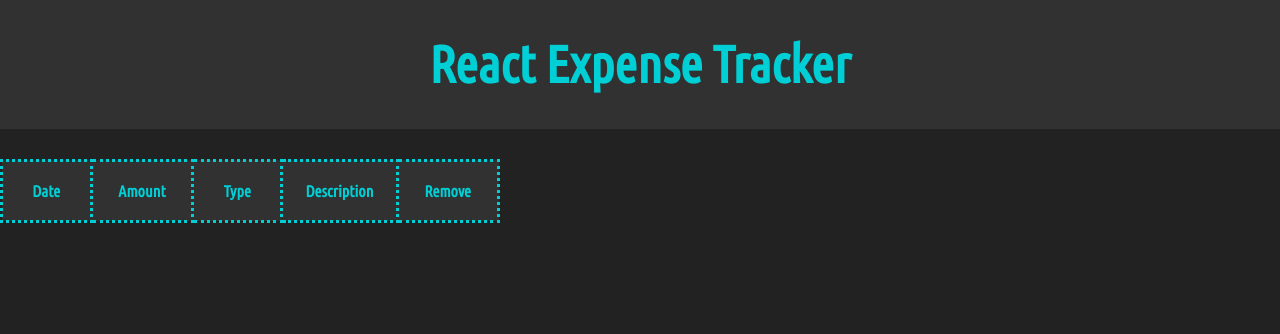
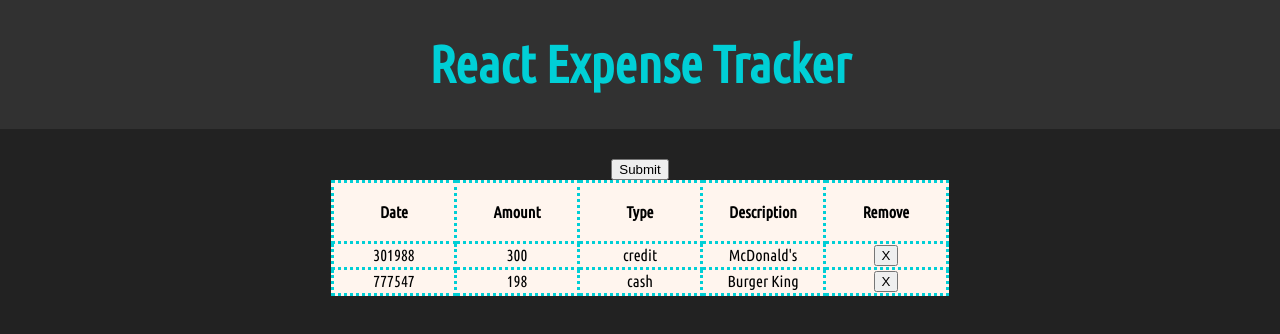
Before and after one commit to bbastanza/Expense-Tracker-React, a React (Create React App) app: page / in a window 1280 px wide. Shown: the top 334 px of the page. Built offline with nearby package versions, Linux system fonts and the light colour scheme.

Commit message:
commit passing props

```diff
--- a/src/App.css
+++ b/src/App.css
@@ -10,32 +10,19 @@ html {
 
 .App {
     text-align: center;
-}
-
-@media (prefers-reduced-motion: no-preference) {
-    .App-logo {
-        animation: App-logo-spin infinite 20s linear;
-    }
-}
-
-.App-header {
-    background-color: #313131;
     display: flex;
     flex-direction: column;
     align-items: center;
     justify-content: center;
+}
+
+.App-header {
+    width: 100%;
+    background-color: #313131;
     font-size: calc(10px + 2vmin);
     color: rgb(0, 207, 214);
-    margin-bottom: 30px;
-}
-
-@keyframes App-logo-spin {
-    from {
-        transform: rotate(0deg);
-    }
-    to {
-        transform: rotate(360deg);
-    }
+    margin: 0 auto 30px;
+    padding: auto;
 }
 
 .data-cell {
@@ -43,21 +30,19 @@ html {
     width: 80px;
 }
 
-.table {
-    display: flex;
-    flex-direction: column;
-    align-items: center;
-    color: rgb(0, 207, 214);
-    width: 500px;
-    margin: auto;
+table {
+    border-collapse: collapse;
 }
 
-table {
-    border-collapse: collapse;
+.table:nth-child(odd) {
+    background-color: seashell;
+}
+
+.table:nth-child(even) {
+    background-color: grey;
 }
 
 th,
 td {
     border: 3px dotted rgb(0, 207, 214);
-    background-color: #313131;
 }
--- a/src/App.js
+++ b/src/App.js
@@ -1,26 +1,46 @@
 import React, { Component } from "react";
 import "./App.css";
-import HeaderRow from "./components/HeaderRow";
-import TableDataRow from "./components/TableDataRow";
+import Table from "./components/Table";
+import Form from "./components/Form";
 
 class App extends Component {
     constructor() {
         super();
         this.state = {
-            expenses: [{ id: Math.random(), name: "here", date: 1990, amount: 342.33, type: "credit" }],
-            dataComponents: [],
+            items: [
+                {
+                    id: 1,
+                    date: 301988,
+                    amount: 300,
+                    type: "credit",
+                    description: "McDonald's",
+                },
+                {
+                    id: 2,
+                    date: 777547,
+                    amount: 198,
+                    type: "cash",
+                    description: "Burger King",
+                },
+            ],
         };
-        this.updateState = this.updateState.bind(this);
+        this.removeExpense = this.removeExpense.bind(this);
+        this.addExpense = this.addExpense.bind(this);
     }
 
-    updateState() {
+    addExpense(newExpense) {
+        console.log(newExpense);
+    }
+
+    removeExpense(id) {
         this.setState((prevState) => {
-            let newExpenseComponents = [];
-            for (const expense of prevState.expenses) {
-                newExpenseComponents.push(<TableDataRow key={expense.id} item={expense} />);
-                console.log(<TableDataRow key={expense.id} item={expense} />);
+            let remainingItems = [];
+            for (const item of prevState.items) {
+                if (item.id !== id) {
+                    remainingItems.push(item);
+                }
             }
-            return { dataComponents: newExpenseComponents };
+            return { items: remainingItems };
         });
     }
 
@@ -28,14 +48,10 @@ class App extends Component {
         return (
             <div className="App">
                 <header className="App-header">
-                    <h1 onClick={this.updateState}>React Expense Tracker</h1>
+                    <h1>React Expense Tracker</h1>
                 </header>
-                <table>
-                    <thead className="table">
-                        <HeaderRow />
-                    </thead>
-                    <tbody>{this.state.dataComponents}</tbody>
-                </table>
+                <Form addExpense={this.addExpense} />
+                <Table removeExpense={this.removeExpense} expenses={this.state.items} />
             </div>
         );
     }
--- /dev/null
+++ b/src/components/Form.js
@@ -0,0 +1,19 @@
+import React from "react";
+
+function Form(props) {
+    let newExpense = {
+        id: 1,
+        date: 301988,
+        amount: 300,
+        type: "credit",
+        description: "McDonald's",
+    };
+
+    return (
+        <div>
+            <button onClick={props.addExpense(newExpense)}>Submit</button>
+        </div>
+    );
+}
+
+export default Form;
--- a/src/components/HeaderRow.js
+++ b/src/components/HeaderRow.js
@@ -2,6 +2,7 @@ import React from "react";
 
 function TableHeaderRow() {
     return (
+        <tbody>
             <tr>
                 <th className="data-cell">Date</th>
                 <th className="data-cell">Amount</th>
@@ -9,6 +10,7 @@ function TableHeaderRow() {
                 <th className="data-cell">Description</th>
                 <th className="data-cell">Remove</th>
             </tr>
+        </tbody>
     );
 }
 
--- /dev/null
+++ b/src/components/Table.js
@@ -0,0 +1,31 @@
+import React, { Component } from "react";
+import HeaderRow from "./HeaderRow";
+import TableDataRow from "./TableDataRow";
+
+class Table extends Component {
+    constructor() {
+        super();
+        this.buttonClicked = this.buttonClicked.bind(this);
+    }
+
+    buttonClicked(id) {
+        this.props.removeExpense(id);
+    }
+
+    render() {
+        let tableDataRowComponents = this.props.expenses.map((item) => {
+            return <TableDataRow handleChange={this.buttonClicked} key={item.id} expense={item} />;
+        });
+
+        return (
+            <div>
+                <table className="table">
+                    <HeaderRow />
+                    {tableDataRowComponents}
+                </table>
+            </div>
+        );
+    }
+}
+
+export default Table;
--- a/src/components/TableDataRow.js
+++ b/src/components/TableDataRow.js
@@ -1,20 +1,19 @@
-import React, { Component } from "react";
+import React from "react";
 
-class TableDataRow extends Component {
-    render() {
-        return (
+function TableDataRow(props) {
+    return (
+        <tbody>
             <tr>
-                <td>{this.props.item.name}</td>
-                <td>{this.props.item.date}</td>
-                <td>{this.props.item.amount}</td>
-                <td>{this.props.item.type}</td>
-
+                <td>{props.expense.date}</td>
+                <td>{props.expense.amount}</td>
+                <td>{props.expense.type}</td>
+                <td>{props.expense.description}</td>
                 <td>
-                    <button></button>
+                    <button onClick={() => props.handleChange(props.expense.id)}>X</button>
                 </td>
             </tr>
-        );
-    }
+        </tbody>
+    );
 }
 
 export default TableDataRow;
```
Also changed, not shown: src/logo.svg (deleted). Lines whose indentation alone changed are shown as unchanged.
